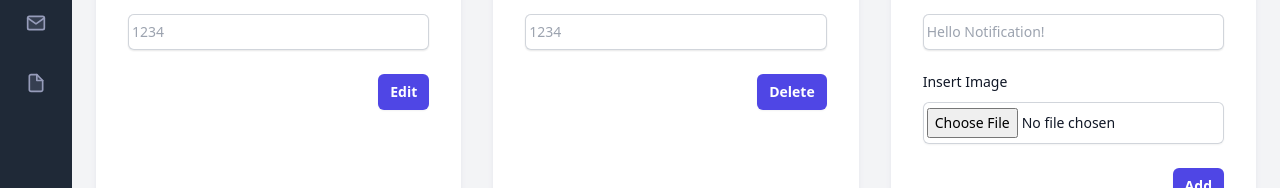
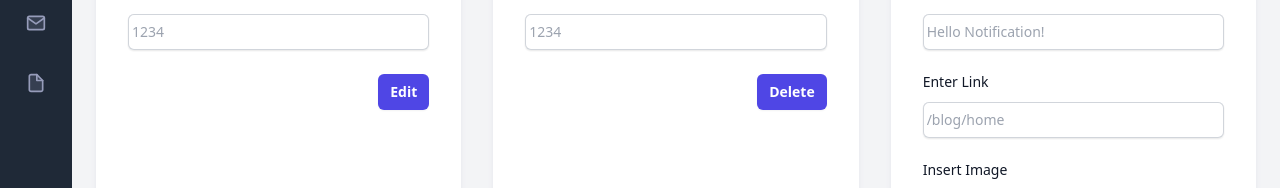
Before and after one commit to sammkinng/admin, a Vue app: page /poll in a window 1280 px wide. Shown: the part 227-415 px from the top of the page. Built offline with nearby package versions, Linux system fonts and the light colour scheme; no server answers; the database is empty.

Commit message:
bugs fixd

```diff
--- a/src/components/InsertPoll.vue
+++ b/src/components/InsertPoll.vue
@@ -287,7 +287,7 @@ export default {
                     this.err = e.code
                 })
 
-            data.date = currDate
+            data.date = currDate.toString()
             data.id = pid
 
             setDoc(doc(db, 'blogs',pid), data)
--- a/src/pages/Poll.vue
+++ b/src/pages/Poll.vue
@@ -73,6 +73,16 @@
                             <input v-model="ntf" type="text" name="ntf" required id="ntf"
                                 class="block w-full rounded-md border-0 py-1.5 text-gray-900 shadow-sm ring-1 ring-inset ring-gray-300 placeholder:text-gray-400 focus:ring-2 focus:ring-inset focus:ring-indigo-600 sm:text-sm sm:leading-6 px-1"
                                 placeholder="Hello Notification!" />
+                        </div>
+
+                        <label for="link" class="block text-sm font-medium leading-6 text-gray-900">
+                            Enter Link </label>
+
+                        <div
+                            class="mt-2 mb-5 flex rounded-md shadow-sm ring-1 ring-inset ring-gray-300 focus-within:ring-2 focus-within:ring-inset focus-within:ring-indigo-600 sm:max-w-md">
+                            <input v-model="link" type="text" name="link" required id="link"
+                                class="block w-full rounded-md border-0 py-1.5 text-gray-900 shadow-sm ring-1 ring-inset ring-gray-300 placeholder:text-gray-400 focus:ring-2 focus:ring-inset focus:ring-indigo-600 sm:text-sm sm:leading-6 px-1"
+                                placeholder="/blog/home" />
                         </div>
 
                         <label for="ic" class="block text-sm font-medium leading-6 text-gray-900">
@@ -156,7 +166,8 @@ export default {
             ntf: '',
             icon: '',
             notifs:[],
-            del:''
+            del:'',
+            link:''
         }
     },
 
@@ -189,7 +200,8 @@ export default {
             setDoc(doc(db,'notifications',id),{
                 text:this.ntf,
                 img:this.icon,
-                id
+                id,
+                link
             })
             .then(()=>{
                 alert('Notification added successfully!')
```
